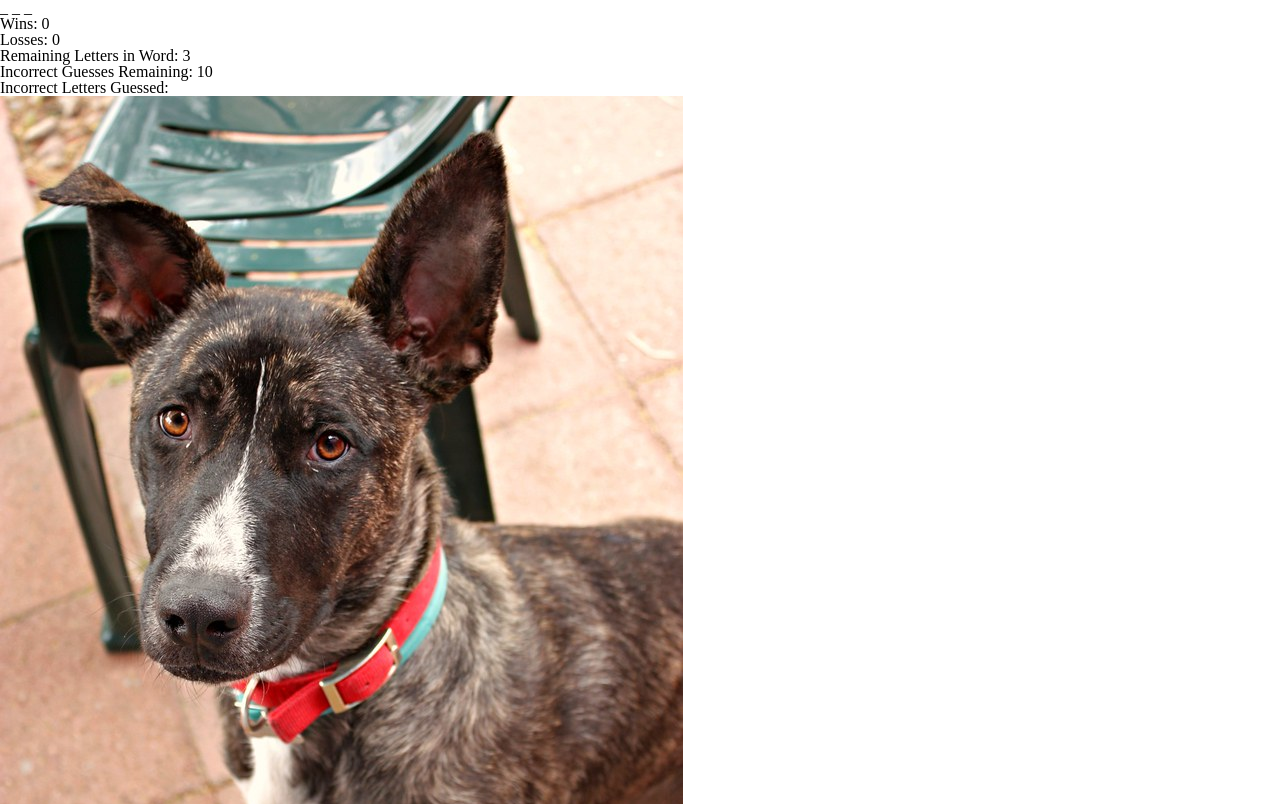
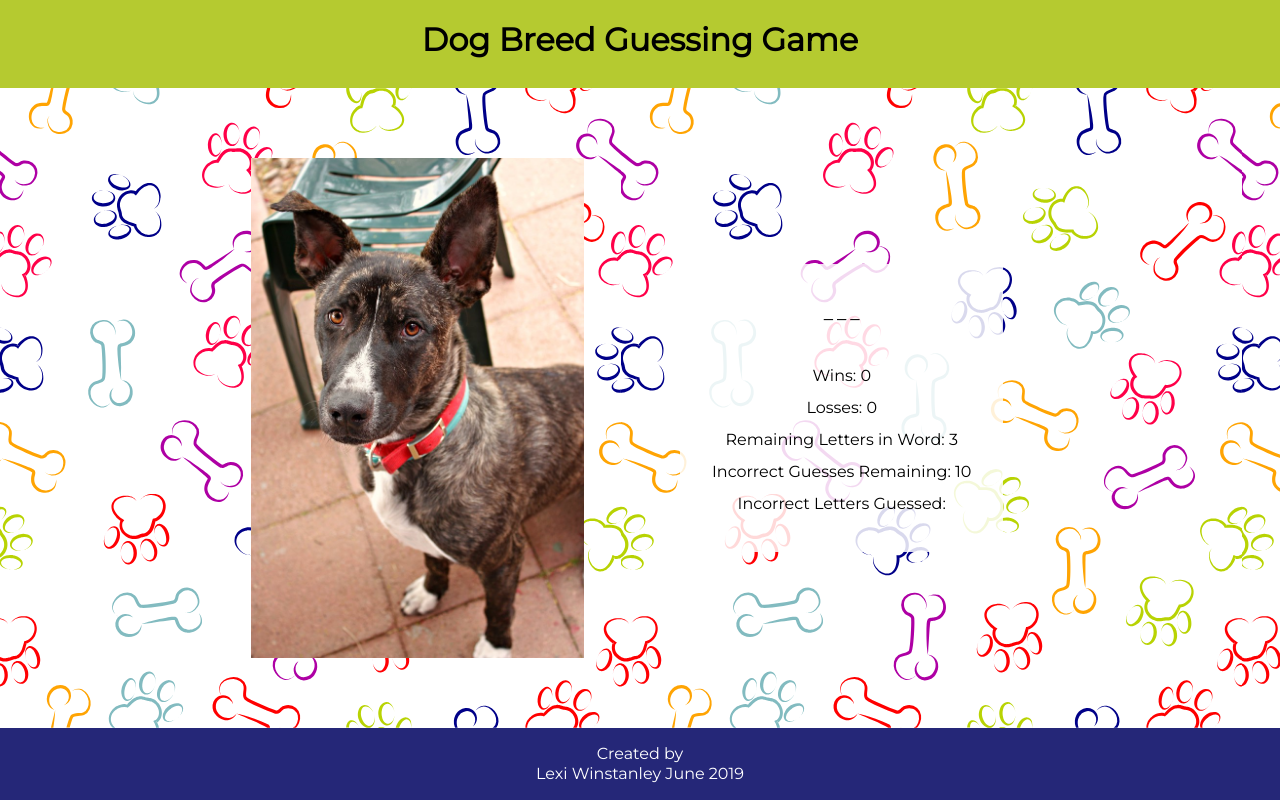
Before and after one commit to lexi-winstanley/DogBreedGuessingGame, a plain HTML site: page index.html in a window 1280 px wide. Shown: the top 804 px of the page. Drawn offline with Linux system fonts and the light colour scheme; a web font is replaced by a local one.

Commit message:
Basic design rules for game

```diff
--- a/assets/css/style.css
+++ b/assets/css/style.css
@@ -0,0 +1,97 @@
+html {
+    height: 100%;
+    width: 100%;
+}
+
+body {
+    height: 100%;
+    width: 100%;
+    font-family: 'Montserrat', sans-serif;
+    display: flex;
+    flex-direction: column;
+}
+
+.pageContent {
+    flex: 1;
+    background-image: url("../images/pawBackground.svg");
+    background-repeat: repeat;
+}
+
+p {
+    line-height: 2rem;
+}
+
+footer {
+    flex: none;
+    text-align: center;
+    line-height: 1.25rem;
+    background-color: #252778;
+    padding: 1rem;
+}
+
+footer p {
+    text-align: center;
+    line-height: 1.25rem;
+    color: #ffffff;
+}
+
+h1 {
+    width: 100%;
+    font-size: 2rem;
+    text-align: center;
+    padding: 1.5rem 0 2rem 0;
+    background-color: #b5ca30;
+    font-weight: bold;
+}
+
+.gameContainer {
+    width: 100%;
+    display: flex;
+    height: 100%;
+}
+
+#imageHolder {
+    display: flex;
+    justify-content: flex-end;
+    margin-right: 2.5rem;
+    margin-left: auto;
+    flex-basis: 50%;
+    align-items: center;
+}
+
+#gameInfo {
+    font-family: 'Montserrat', sans-serif;
+    margin-left: 2.5rem;
+    margin-right: auto;
+    flex-basis: 50%;
+    display: flex;
+    align-items: center;
+}
+
+.centeringHolder {
+    display: inline-block;
+    text-align: center;
+    background-color: rgba(255, 255, 255, 0.85);
+    padding: 2rem;
+}
+
+#blankSpaces {
+    font-family: 'Shadows Into Light Two', sans-serif;
+    text-transform: uppercase;
+    margin: 0 0 2rem 0;
+}
+
+#lettersUserGuessed {
+    font-family: 'Shadows Into Light Two', sans-serif;
+    text-transform: uppercase;
+}
+
+#guessesHolder {
+    font-family: 'Montserrat', sans-serif;
+}
+
+.breedImage {
+    max-height: 500px;
+    margin: 1rem;
+    max-width: 95%;
+}
--- a/assets/javascript/game.js
+++ b/assets/javascript/game.js
@@ -66,11 +66,11 @@ var imageContent = document.getElementById('imageHolder');
 imageContent.innerHTML = currentImage;
 
 function updateDisplay() {
-    winsText.textContent = 'Wins: ' + wins;
-    lossesText.textContent = 'Losses: ' + losses;
-    remainingLettersText.textContent = 'Remaining Letters in Word: ' + remainingLetters;
-    guessesLeftText.textContent = 'Incorrect Guesses Remaining: ' + guessesLeft;
-    lettersGuessedText.textContent = 'Incorrect Letters Guessed: ' + lettersGuessed.join(", ");
+    winsText.textContent = wins;
+    lossesText.textContent = losses;
+    remainingLettersText.textContent = remainingLetters;
+    guessesLeftText.textContent = guessesLeft;
+    lettersGuessedText.textContent = lettersGuessed.join(", ");
     blankSpacesText.textContent = blanksArray.join(" ");
 };
 
--- a/index.html
+++ b/index.html
@@ -5,17 +5,36 @@
     <meta name="viewport" content="width=device-width, initial-scale=1.0">
     <meta http-equiv="X-UA-Compatible" content="ie=edge">
     <title>Dog Breed Guessing Game</title>
+    <link href="https://fonts.googleapis.com/css?family=Montserrat|Shadows+Into+Light+Two&display=swap" rel="stylesheet">
     <link rel="stylesheet" href="assets/css/reset.css">
     <link rel="stylesheet" href="assets/css/style.css">
 </head>
 <body>
-    <p id="blankSpaces"></p>
-    <p id="winsNumber"></p>
-    <p id="lossesNumber"></p>
-    <p id="numberLettersRemaining"></p>
-    <p id="remainingGuesses"></p>
-    <p id="lettersUserGuessed"></p>
-    <div id='imageHolder'></div>
+    <header>
+        <h1>Dog Breed Guessing Game</h1>
+    </header>
+    <div class="pageContent">
+        <div class="gameContainer">
+            <div id='imageHolder'></div>
+            <div id='gameInfo'>
+                <div class="centeringHolder">
+                    <p id="blankSpaces"></p>
+                    <div class="gameDisplay">
+                        <p>Wins: <span id="winsNumber"></span></p>
+                        <p>Losses: <span id="lossesNumber"></span></p>
+                        <p>Remaining Letters in Word: <span id="numberLettersRemaining"></span></p>
+                        <p>Incorrect Guesses Remaining: <span id="remainingGuesses"></span></p>
+                        <p id="guessesHolder">Incorrect Letters Guessed: <span id="lettersUserGuessed"></span></p>
+                    </div>
+                </div>
+            </div>
+        </div>
+    </div>
+    <footer>
+        <p>Created by</p>
+        <p>Lexi Winstanley June 2019</p>
+    </footer>
+
     <script type="text/javascript" src="assets/javascript/game.js"></script>
 </body>
 </html>
```
Also changed, not shown: assets/images/pawBackground.svg (added).
